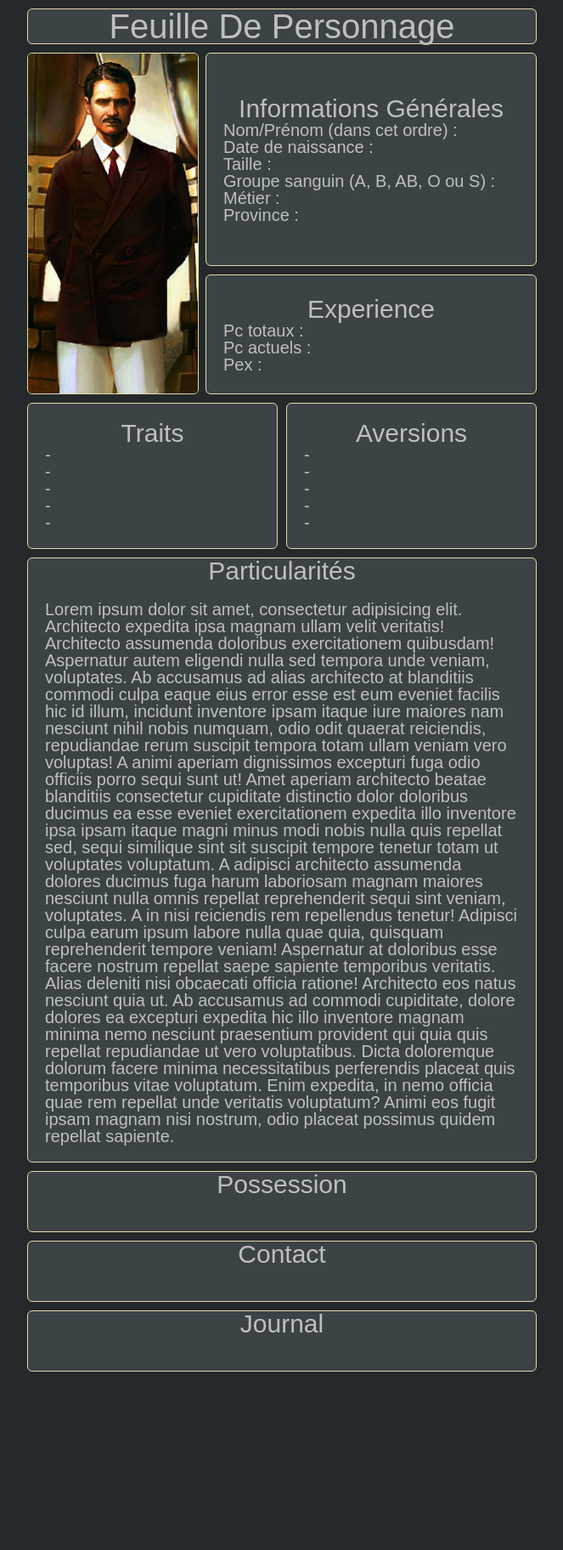
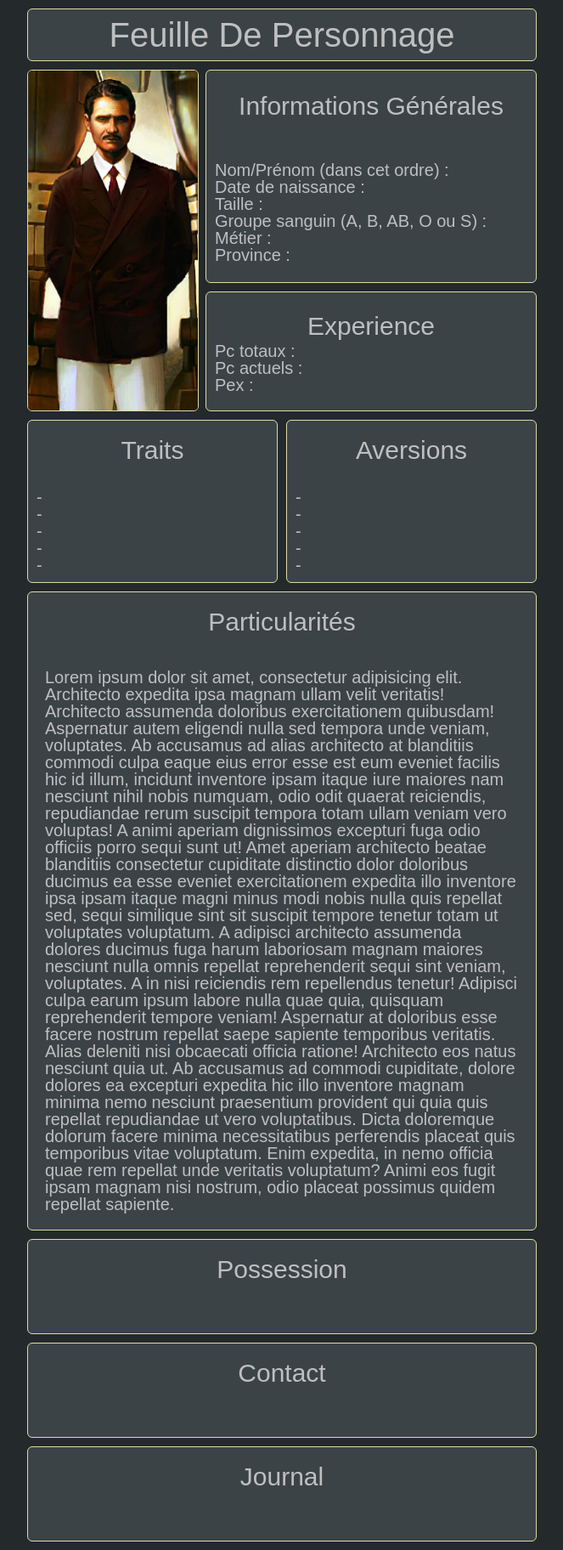
Before and after one commit to gaetan-denis/character_sheet-V2, a PHP site: page / in a window 1280 px wide. Shown: the whole page at 85% size, without its empty margins (308-971 px from the left). Before the commit the page ends 1614 px from the top, so only its background shows below. Run offline with PHP 8.4, Linux system fonts and the light colour scheme.

```diff
--- a/styles/style.css
+++ b/styles/style.css
@@ -5,12 +5,14 @@ SCSS variable
 Tag Selector
 */
 h1 {
+  padding: 0.5rem 0;
   font-size: 2rem;
   text-transform: capitalize;
   text-align: center;
 }
 
 h2 {
+  padding: 1rem 0;
   font-size: 1.5rem;
   text-transform: capitalize;
   text-align: center;
@@ -66,15 +68,18 @@ Class Selector
   grid-gap: 10px;
   grid-row: 2;
 }
+.informations-container h2 {
+  padding: 0.225rem 0;
+}
 .informations-container ul {
-  padding-left: 1rem;
+  padding-left: 0.5rem;
 }
 .informations-container .main-informations {
   border: 1px solid #E0DAA8;
   border-radius: 6px;
   display: flex;
   flex-direction: column;
-  justify-content: center;
+  justify-content: space-around;
   background-color: #3b4347;
   grid-row: 1/span 2;
 }
@@ -95,18 +100,19 @@ Class Selector
   grid-template-columns: repeat(2, 1fr);
   grid-gap: 10px;
 }
+.traits-aversions-container ul {
+  padding: 0.5rem;
+}
 .traits-aversions-container .traits {
+  background-color: #3b4347;
   border: 1px solid #E0DAA8;
   border-radius: 6px;
-  padding: 1rem;
-  background-color: #3b4347;
   grid-column: 1;
 }
 .traits-aversions-container .aversions {
+  background-color: #3b4347;
   border: 1px solid #E0DAA8;
   border-radius: 6px;
-  padding: 1rem;
-  background-color: #3b4347;
   grid-column: 2;
 }
 
@@ -119,25 +125,25 @@ Class Selector
 }
 
 .possessions {
+  background-color: #3b4347;
   border: 1px solid #E0DAA8;
   border-radius: 6px;
-  background-color: #3b4347;
   grid-column: span 2;
   grid-row: 7;
 }
 
 .contacts {
+  background-color: #3b4347;
   border: 1px solid #E0DAA8;
   border-radius: 6px;
-  background-color: #3b4347;
   grid-column: span 2;
   grid-row: 8;
 }
 
 .diary {
+  background-color: #3b4347;
   border: 1px solid #E0DAA8;
   border-radius: 6px;
-  background-color: #3b4347;
   grid-column: span 2;
   grid-row: 9;
 }
--- a/styles/style.scss
+++ b/styles/style.scss
@@ -10,12 +10,14 @@ Tag Selector
 */
 
 h1{
+    padding:  0.5rem 0;
     font-size: 2rem;
     text-transform: capitalize;
     text-align: center;
 }
 
 h2{
+    padding: 1rem 0;
     font-size: 1.5rem;
     text-transform: capitalize;
     text-align: center;
@@ -54,7 +56,6 @@ Class Selector
     grid-template-columns: 100px 1fr;
     grid-gap:10px;
     margin: 0 auto;
-    //width: 350px;
 }
 
 .header{
@@ -71,15 +72,18 @@ Class Selector
     grid-column: 2;
     grid-gap: 10px;
     grid-row:2;
+    h2{
+        padding:0.225rem 0;
+    }
     ul{
-        padding-left: 1rem;
+        padding-left: 0.5rem;
     }
     .main-informations{
         border : 1px solid $colorBorder;
         border-radius:6px;
         display:flex;
         flex-direction: column;
-        justify-content: center;
+        justify-content: space-around ;
         background-color: $colorDiv;
         grid-row:1/ span 2;
     }
@@ -101,18 +105,19 @@ Class Selector
     grid-row: span 3;
     grid-template-columns: repeat(2,1fr);
     grid-gap: 10px;
+    ul{
+        padding:0.5rem;
+    }
     .traits{
+        background-color: $colorDiv;
         border : 1px solid $colorBorder;
         border-radius:6px;
-        padding: 1rem;
-        background-color: $colorDiv;
         grid-column: 1;
     }
     .aversions{
+        background-color: $colorDiv;
         border : 1px solid $colorBorder;
         border-radius:6px;
-        padding: 1rem;
-        background-color: $colorDiv;
         grid-column: 2;
     }
 }
@@ -122,27 +127,27 @@ Class Selector
     border-radius:6px;
     background-color: $colorDiv;
     grid-column: span 2;
-   grid-row: 6;
+    grid-row: 6;
 }
 .possessions{
+    background-color: $colorDiv;
     border : 1px solid $colorBorder;
     border-radius:6px;
-    background-color: $colorDiv;
     grid-column: span 2;
     grid-row: 7;
 }
 .contacts{
+    background-color: $colorDiv;
     border : 1px solid $colorBorder;
     border-radius:6px;
-    background-color: $colorDiv;
     grid-column: span 2;
     grid-row: 8;
 }
 
 .diary{
+    background-color: $colorDiv;
     border : 1px solid $colorBorder;
     border-radius:6px;
-    background-color: $colorDiv;
     grid-column: span 2;
     grid-row: 9;
 }
```
Also changed, not shown: 1 other file.
